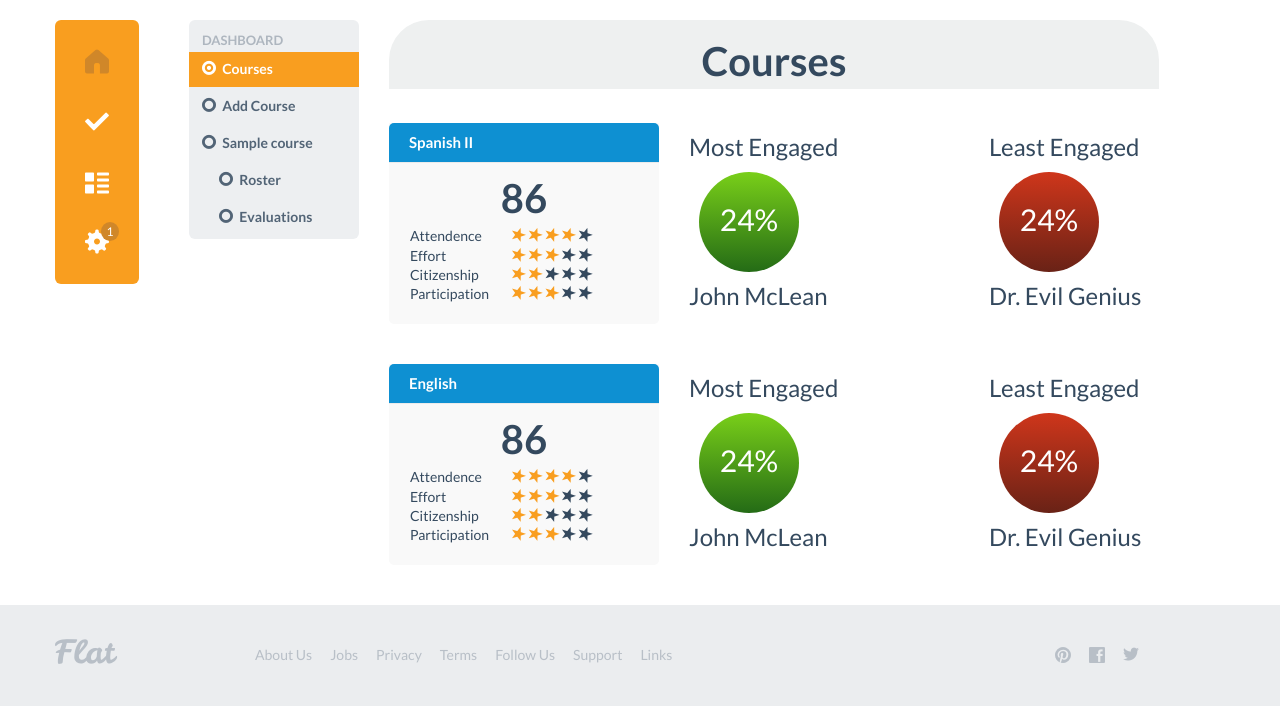
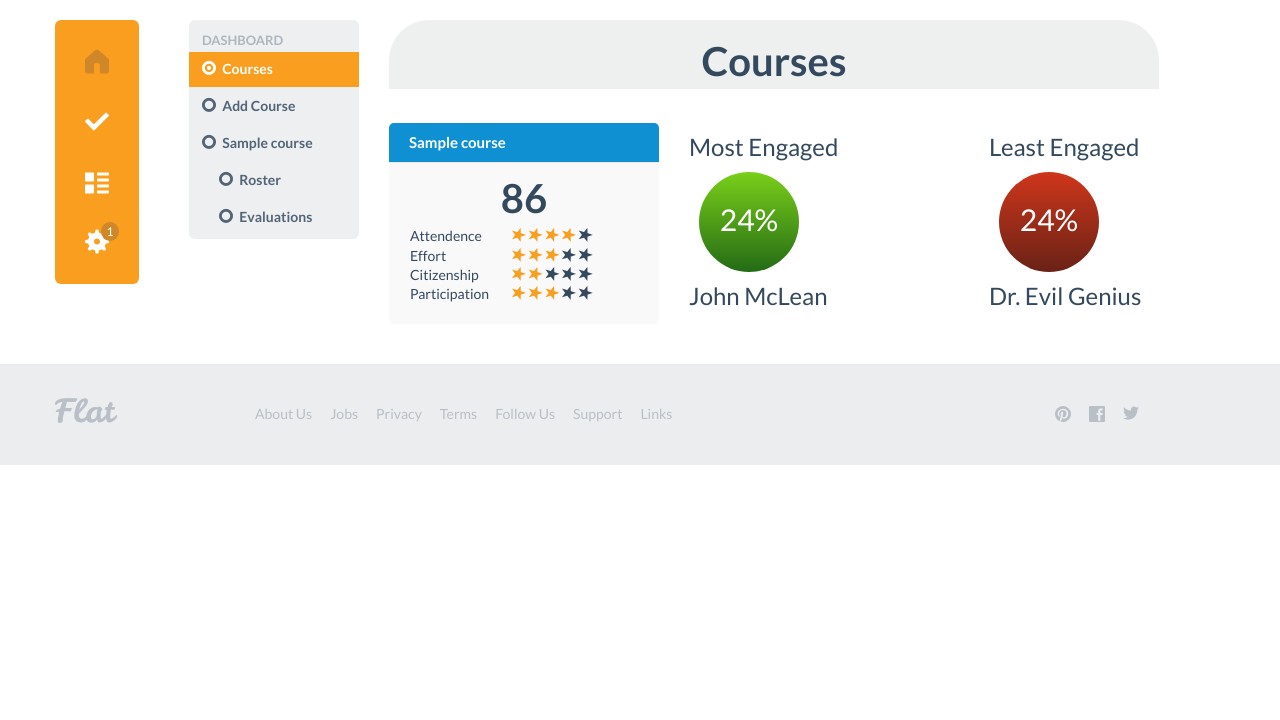
Before and after one commit to JackMcGrath/Zerebral-Rewards, a Django app: template zerebralweb/templates/teachers/dashboard.html in a window 1280 px wide. Shown: the part 80-800 px from the top of the page. Run offline with Django 3.2, Linux system fonts and the light colour scheme; the template is opened without the code that fills it: most values are stand-ins (such as "Sample title", 1, 10 or a date in 2020); some libraries are stand-ins or nearby versions.

Commit message:
dynamically pulling in courses on dashboard

```diff
--- a/zerebralweb/templates/teachers/courses/add_students.html
+++ b/zerebralweb/templates/teachers/courses/add_students.html
@@ -9,7 +9,6 @@
             $("a > span", cur).removeClass('fui-radio-unchecked').addClass('fui-radio-checked');
         });
     </script>
-
 
     <!-- STUDENT INVITE PAGE LOGIC -->
     <script>
--- a/zerebralweb/templates/teachers/dashboard.html
+++ b/zerebralweb/templates/teachers/dashboard.html
@@ -23,10 +23,11 @@
             <br/><br/>
 
             <!-- start course row -->
+            {% for course in courses %}
             <div class="student-overview-assessment row">
                 <div class="span3 bg-lightgrey rounded-bottom-5px student-overview-body">
                     <div class="right">
-                        <h3 class="popover-title bg-blue">Spanish II</h3>
+                        <h3 class="popover-title bg-blue">{{ course.name }}</h3>
                         <div class="popover-content">
                             <h3 class="text-center">86</h3>
                             <table>
@@ -90,76 +91,8 @@
                     <h6>Dr. Evil Genius</h6>
                 </div>
             </div>
-
-            <!-- one row -->
-            <div class="student-overview-assessment row">
-                <div class="span3 bg-lightgrey rounded-bottom-5px student-overview-body">
-                    <div class="right">
-                        <h3 class="popover-title bg-blue">English</h3>
-                        <div class="popover-content">
-                            <h3 class="text-center">86</h3>
-                            <table>
-                                <tr>
-                                    <td width="100">Attendence</td>
-                                    <td>
-                                        <span class="fui-star-2 text-primary"></span>
-                                        <span class="fui-star-2 text-primary"></span>
-                                        <span class="fui-star-2 text-primary"></span>
-                                        <span class="fui-star-2 text-primary"></span>
-                                        <span class="fui-star-2"></span>
-                                    </td>
-                                </tr>
-                                <tr>
-                                    <td width="100">Effort</td>
-                                    <td>
-                                        <span class="fui-star-2 text-primary"></span>
-                                        <span class="fui-star-2 text-primary"></span>
-                                        <span class="fui-star-2 text-primary"></span>
-                                        <span class="fui-star-2"></span>
-                                        <span class="fui-star-2"></span>
-                                    </td>
-                                </tr>
-                                <tr>
-                                    <td width="100">Citizenship</td>
-                                    <td>
-                                        <span class="fui-star-2 text-primary"></span>
-                                        <span class="fui-star-2 text-primary"></span>
-                                        <span class="fui-star-2"></span>
-                                        <span class="fui-star-2"></span>
-                                        <span class="fui-star-2"></span>
-                                    </td>
-                                </tr>
-                                <tr>
-                                    <td width="100">Participation</td>
-                                    <td>
-                                        <span class="fui-star-2 text-primary"></span>
-                                        <span class="fui-star-2 text-primary"></span>
-                                        <span class="fui-star-2 text-primary"></span>
-                                        <span class="fui-star-2"></span>
-                                        <span class="fui-star-2"></span>
-                                    </td>
-                                </tr>
-                            </table>
-                        </div>
-                    </div>
-                </div>
-
-                <div class="span2">
-                    <h6>Most Engaged</h6>
-                    <div class="zerebral-engagement-badge badge-color-green">
-                        <h4>24%</h4>
-                    </div>
-                    <h6>John McLean</h6>
-                </div>
-                <div class="span2 offset1">
-                    <h6>Least Engaged</h6>
-                    <div class="zerebral-engagement-badge badge-color-red">
-                        <h4>24%</h4>
-                    </div>
-                    <h6>Dr. Evil Genius</h6>
-                </div>
-            </div>
-            <!-- end row -->
+            <!-- end course row -->
+            {% endfor %}
 
 
         </div>
```
